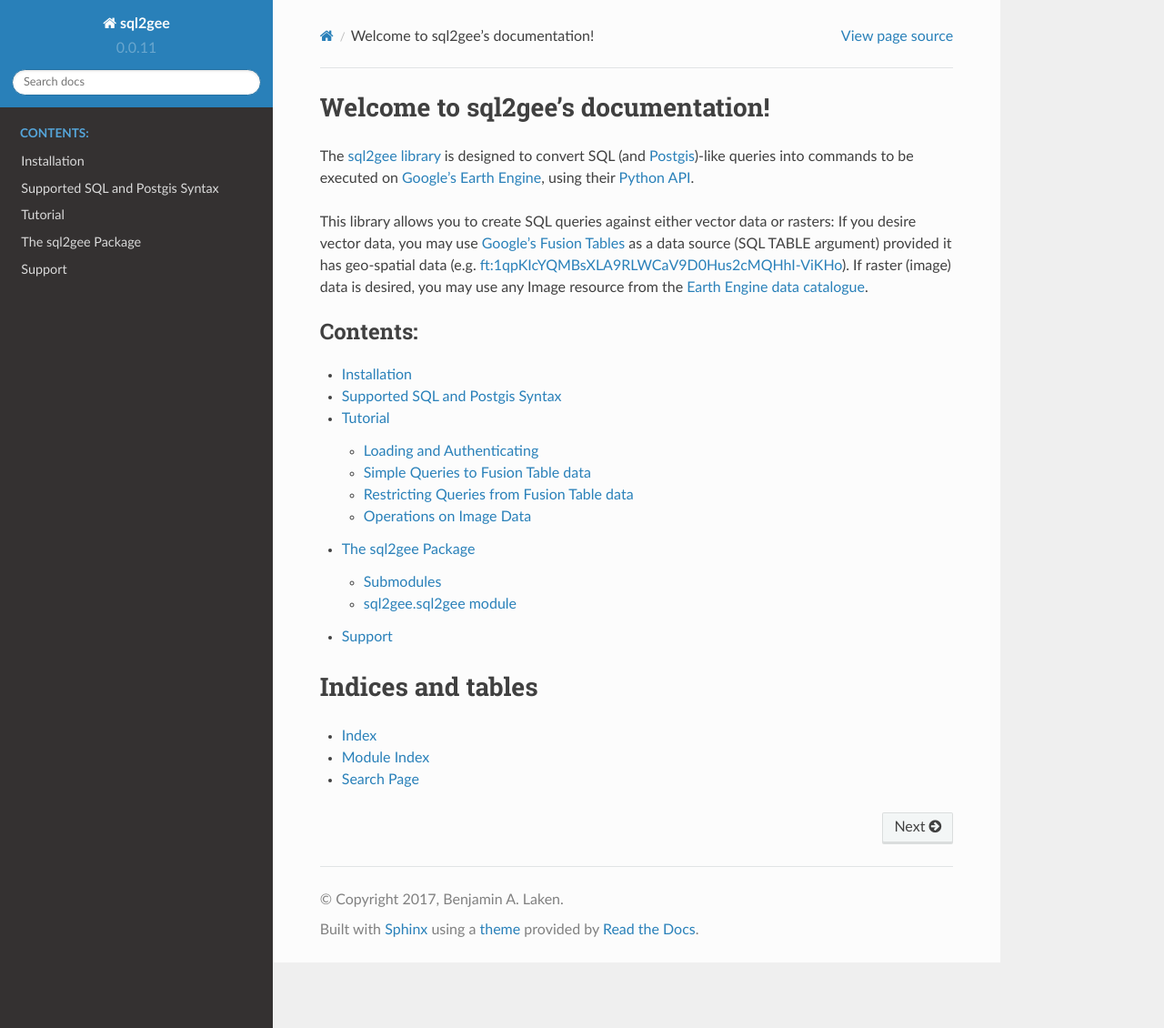
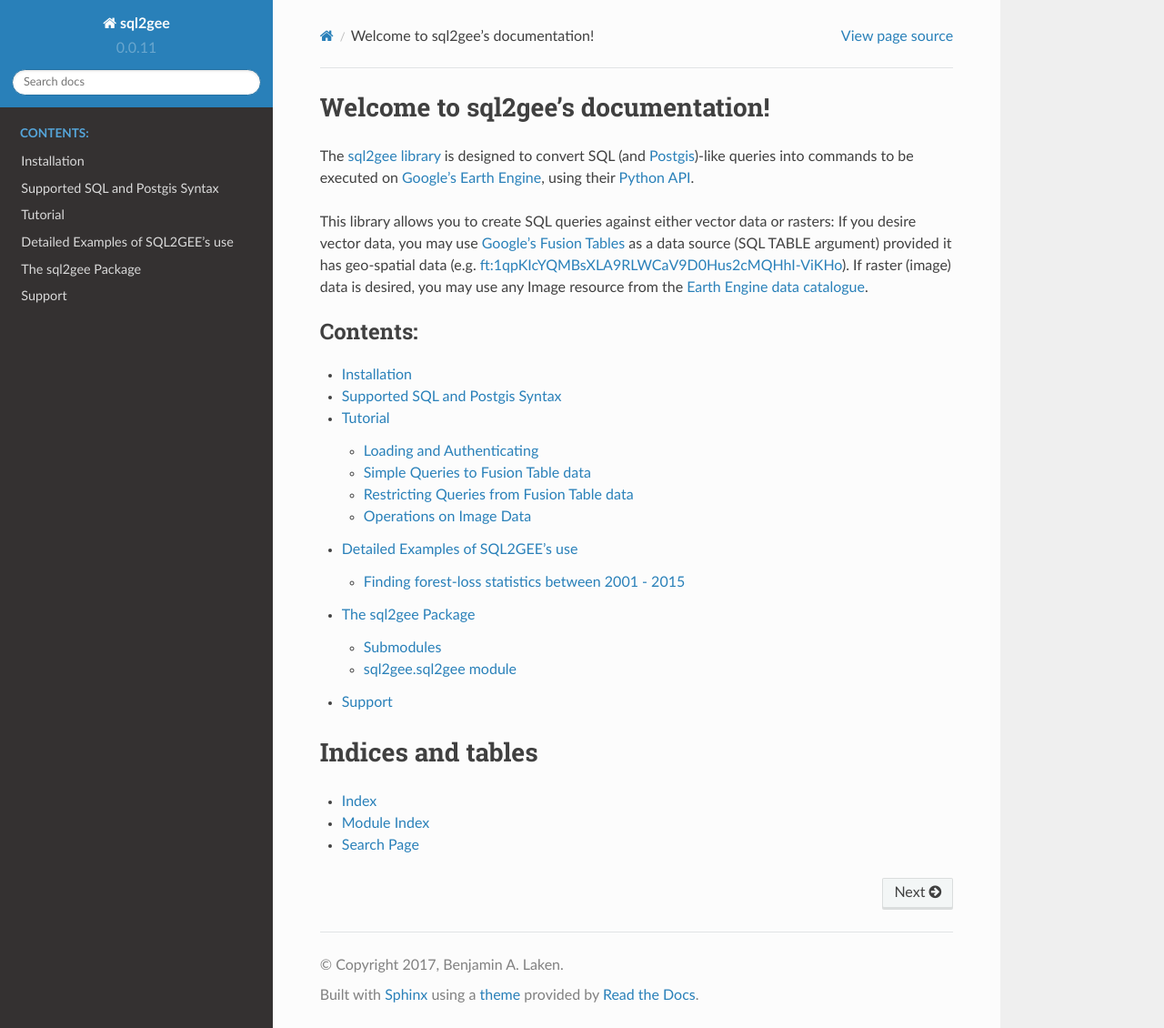
Before and after one commit to Vizzuality/sql2gee, a Sphinx documentation site: the page built from docs/source/index.rst, in a window 1280 px wide and 1130 px high. Shown: the whole window at 91% size. Built offline with Sphinx 7.4.7 and the Read the Docs theme 2.0.0, drawn with Linux system fonts in a browser that asks for light colours; some of the changed lines change nothing that is shown.

Commit message:
Documented the creation of a histogram for a specific example of forest loss.

```diff
--- a/docs/source/index.rst
+++ b/docs/source/index.rst
@@ -21,6 +21,7 @@
    install
    supportedsyntax
    gettingstarted
+   moreExamples
    sql2gee
    support
 
--- /dev/null
+++ b/docs/source/moreExamples.rst
@@ -0,0 +1,79 @@
+Detailed Examples of SQL2GEE's use
+==================================
+
+We present a few detailed use cases of SQL2GEE.
+
+Finding forest-loss statistics between 2001 - 2015
+--------------------------------------------------
+
+The `Hansen et al <http://earthenginepartners.appspot.com/science-2013-global-forest/download_v1.2.html>`_ Global Forest
+Change data-set shows high-resolution statistics on forest cover and loss during the past decade. These data are available
+via Google's Earth Engine platform, via the data-set ID `UMD/hansen/global_forest_change_2014`.
+
+These data have a band called `lossyear`, which shows, for every pixel where forest was lost, the year that the loss
+likely occured. The integers are from 1 to 14, and mean year since 2000. Pixels with a 0 value indicate locations where
+forest was not lost. (And so 0 values should be ignored.)
+
+Let's use the ST_HISTOGRAM function of the SQL2GEE library to create a step-plot (using Matplotlib), to show these data.
+
+First, we load the required libraries, and authenticate with Earth Engine.
+
+
+.. code-block:: python
+   :linenos:
+
+    >>>from sql2gee import SQL2GEE, histplot_preview
+    >>>import ee
+    >>>import matplotlib.pyplot as plt
+    >>>ee.Initialize()
+
+Next, we make a request via SQL2GEE to the Hansen dataset. Calling the response property we can confirm that a histogram
+has been successfully returned.
+
+
+.. code-block:: python
+   :linenos:
+
+    >>>sql = 'SELECT ST_HISTOGRAM(raster, lossyear, 14, true) FROM "UMD/hansen/global_forest_change_2015"'
+    >>>q = SQL2GEE(sql)
+    >>>q.response
+    {'lossyear': [[0.0, 9939196.0],
+      [1.0, 3389.0],
+      [2.0, 4079.0],
+      [3.0, 3730.0],
+      [4.0, 4994.0],
+      [5.0, 4521.0],
+      [6.0, 4338.0],
+      [7.0, 4408.0],
+      [8.0, 4396.0],
+      [9.0, 3937.0],
+      [10.0, 4361.0],
+      [11.0, 4274.0],
+      [12.0, 6215.0],
+      [13.0, 5901.0]]}
+
+We can extract these data and plot them as follows:
+
+.. code-block:: python
+   :linenos:
+
+    >>>bin_pos = []
+    >>>counts = []
+    >>>for pair in response['lossyear']:
+            bin_left, count = pair
+            bin_pos.append(bin_left)
+            counts.append(count)
+    >>>bin_pos = np.array(bin_pos)
+    >>>counts = np.array(counts)
+
+    >>>percent_value = (counts[1:]/sum(counts[1:])*100.)
+    >>>year = bin_pos[1:]+2000
+
+    >>>plt.plot(year, percent_value)
+    >>>plt.title('Of all the forest we lost in the last decade, \n which year was it destroyed in?')
+    >>>plt.xlabel('Year')
+    >>>plt.ylabel("Percent (%)")
+    >>>plt.xlim(2001, 2013)
+    >>>plt.show()
+
+.. image:: _static/matplot_f1.png
```
Also changed, not shown: docs/source/_static/matplot_f1.png (added), 3 other files.
